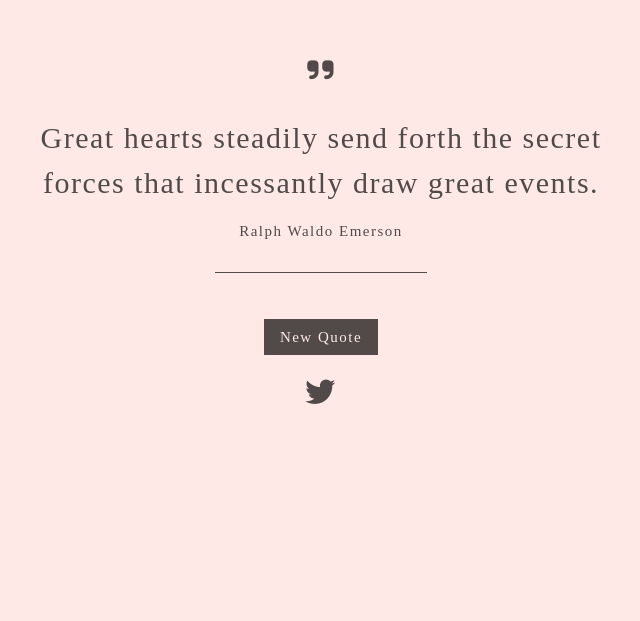
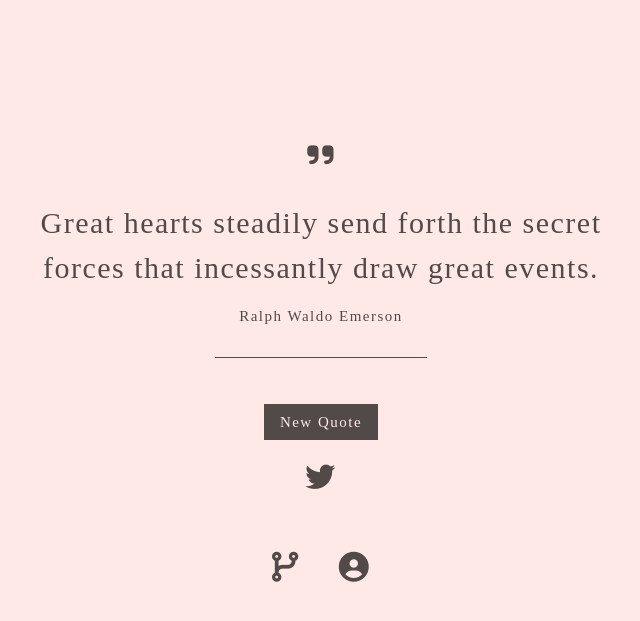
Before and after one commit to iNaesu/random-quote-machine, a website: page index.html in a window 1280 px wide. Shown: the part 165-786 px from the top of the page, without its empty margins (319-959 px from the left). Drawn offline with nearby package versions, Linux system fonts and the light colour scheme; files that its build step writes are made by us from their sources; a web font is replaced by a local one.

Commit message:
Add about me links

```diff
--- a/index.html
+++ b/index.html
@@ -10,8 +10,9 @@
     <link rel="stylesheet" href="scss/style.css">
   </head>
 
-  <body class="center">
+  <body>
     <div id="content" class="center column">
+
       <i id="quote-icon" class="fa fa-quote-right" aria-hidden="true"></i>
 
       <div id="quote">Great hearts steadily send forth the secret forces that incessantly draw great events.</div>
@@ -25,6 +26,18 @@
       <a id="twitter-bird" class="grow" href="#" target="_blank">
         <i id="twitter-icon" class="fa fa-twitter" aria-hidden="true"></i>
       </a>
+
+    </div>
+
+    <div id="about-me">
+      <a class="grow" target="_blank" rel="noopener noreferrer"
+      href="https://github.com/iNaesu/random-quote-machine">
+        <i class="fa fa-code-fork"></i>
+      </a>
+      <a class="grow" target="_blank" rel="noopener noreferrer"
+      href="https://seanlaw.io">
+        <i class="fa fa-user-circle"></i>
+      </a>
     </div>
 
     <script src="https://use.fontawesome.com/225f9171b5.js"></script>
--- a/scss/style.scss
+++ b/scss/style.scss
@@ -49,6 +49,12 @@ html, body {
   }
 }
 
+body {
+  display: flex;
+  flex-direction: column;
+  align-items: center;
+  justify-content: flex-end;
+}
 
 /* Quote content ------------------------------------------------------------ */
 
@@ -102,3 +108,19 @@ hr {
   font-size: 2rem;
   color: $fg-color;
 }
+
+
+/* About me ----------------------------------------------------------------- */
+
+#about-me {
+  margin-top: 3rem;
+  margin-bottom: 3rem;
+
+  a {
+    margin-left: 1rem;
+    margin-right: 1rem;
+    font-size: 2rem;
+    text-decoration: none;
+    color: $fg-color;
+  }
+}
```
Also changed, not shown: 1 other file. Lines whose indentation alone changed are shown as unchanged.
